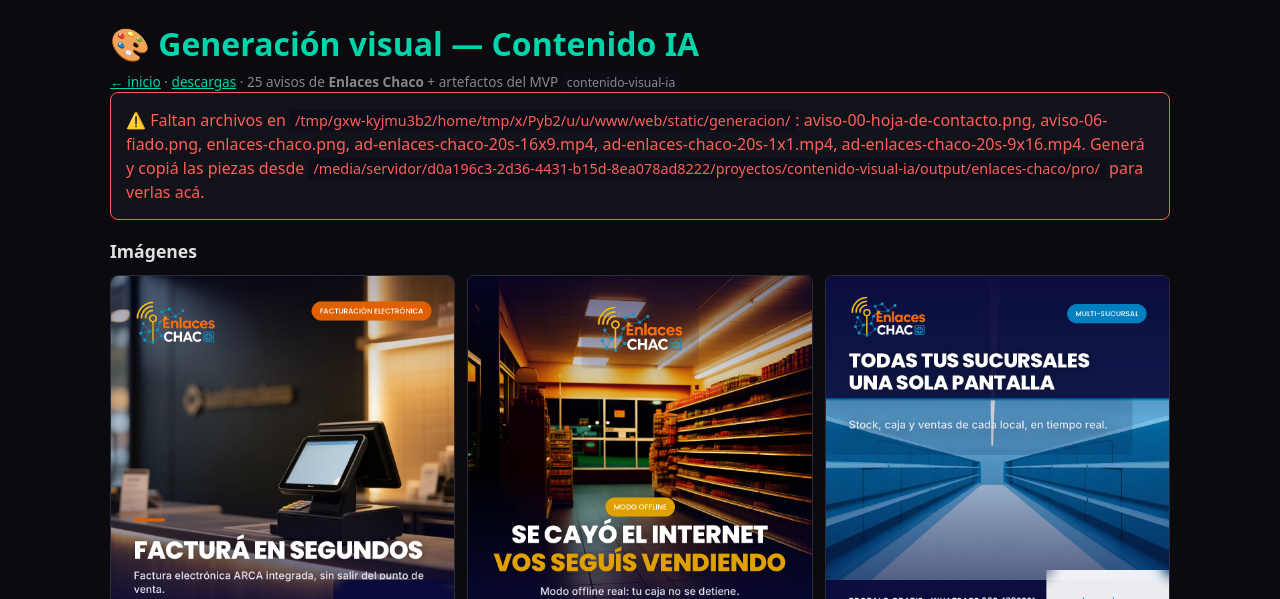
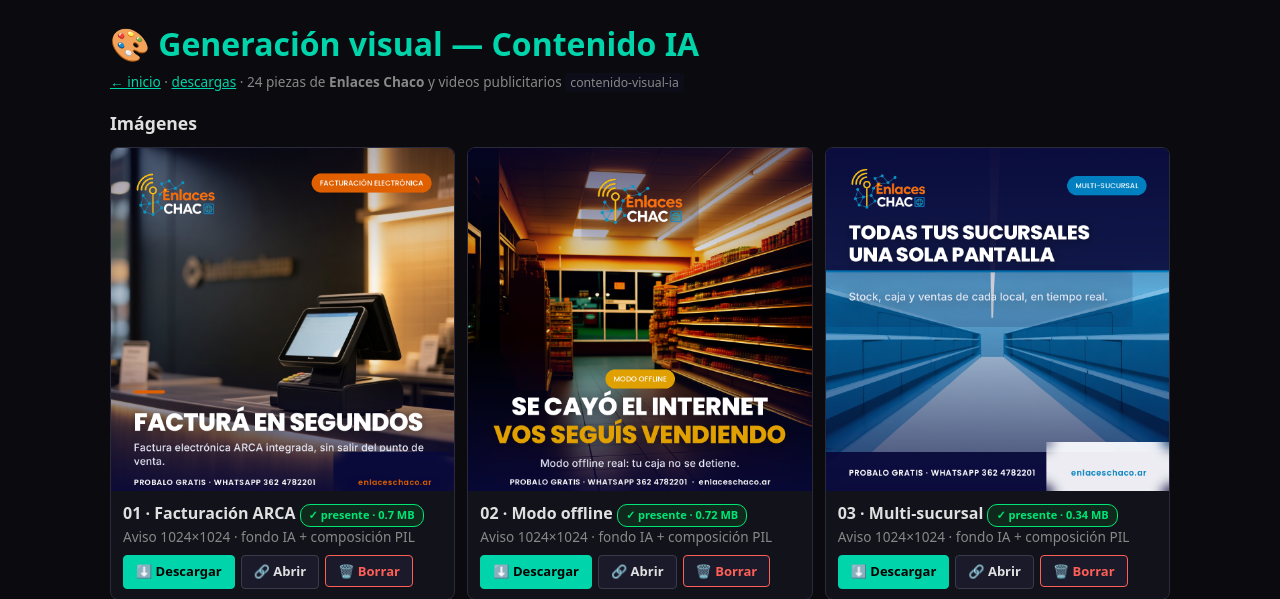
Before and after one commit to ivanfernadezm99/model-router, a Flask app: page /generacion in a window 1280 px wide. Shown: the top 599 px of the page. Run offline with Flask 3, Linux system fonts and the light colour scheme.

Commit message:
fix(web): stop the gallery from nagging about deleted files
AVISO_TITLES was used both as the label lookup table and as the list of files
the gallery expected to find. Deleting a piece through the UI therefore
produced 'Faltan archivos ...' and told the user to regenerate it, making a
working delete look broken.

The folder is the source of truth, so the required-files list is gone: an empty
gallery now shows one neutral hint, and any piece deleted through the UI simply
disappears. The header count is derived from the folder too, so it can no longer
go stale (it also said '25 avisos' and 'las 10 piezas' at the same time).

```diff
--- a/web/app.py
+++ b/web/app.py
@@ -59,7 +59,7 @@ GENERACION_SUBDIR = ("static", "generacion")
 AVISOS_SRC = ("/media/servidor/d0a196c3-2d36-4431-b15d-8ea078ad8222"
               "/proyectos/contenido-visual-ia/output/enlaces-chaco/pro")
 AVISO_TITLES = {
-    "aviso-00-hoja-de-contacto.png": "Hoja de contacto · las 10 piezas",
+    "aviso-00-hoja-de-contacto.png": "Hoja de contacto · vista de conjunto",
     "aviso-01-arca.png": "01 · Facturación ARCA",
     "aviso-02-offline.png": "02 · Modo offline",
     "aviso-03-sucursales.png": "03 · Multi-sucursal",
@@ -176,9 +176,12 @@ def generacion():
         else:
             assets.append(entry)
 
-    missing = [n for n in AVISO_TITLES if not (base / n).is_file()]
+    # La carpeta es la fuente de verdad: NO hay una lista de "archivos que deben
+    # estar". Si borrás una pieza desaparece y la página no la reclama. Solo
+    # mostramos un aviso neutro cuando la galería quedó vacía.
     return render_template("generacion.html", assets=assets, sheet=sheet,
-                           missing=missing, avisos_src=AVISOS_SRC, base_dir=str(base))
+                           empty=not names, count=len(names),
+                           avisos_src=AVISOS_SRC, base_dir=str(base))
 
 
 @app.route("/generacion/delete/<name>", methods=["POST"])
--- a/web/templates/generacion.html
+++ b/web/templates/generacion.html
@@ -40,15 +40,15 @@
   <p class="muted small">
     <a href="/" style="color:var(--accent)">← inicio</a> ·
     <a href="/downloads" style="color:var(--accent)">descargas</a> ·
-    25 avisos de <strong>Enlaces Chaco</strong> + artefactos del MVP
+    {{ count }} piezas de <strong>Enlaces Chaco</strong> y videos publicitarios
     <code>contenido-visual-ia</code>
   </p>
 
-  {% if missing %}
-  <div class="card err" style="border-color:var(--err)">
-    ⚠️ Faltan archivos en <code>{{ base_dir }}/</code>:
-    {{ missing | join(', ') }}.
-    Generá y copiá las piezas desde <code>{{ avisos_src }}/</code> para verlas acá.
+  {% if empty %}
+  <div class="card">
+    La galería está vacía. Copiá las piezas generadas a
+    <code>{{ base_dir }}/</code> (por ejemplo desde <code>{{ avisos_src }}/</code>)
+    y aparecen acá solas, sin tocar código.
   </div>
   {% endif %}
 
@@ -59,7 +59,7 @@
       <img src="{{ sheet.url }}" alt="{{ sheet.label }}" loading="lazy">
     </a>
     <p class="muted small" style="margin-top:8px;">
-      Las 10 piezas en un solo cuadro — <strong>clic en la imagen para abrirla a tamaño completo</strong>
+      Vista de conjunto en un solo cuadro — <strong>clic en la imagen para abrirla a tamaño completo</strong>
       ({{ sheet.size_mb }} MB) y hacer zoom. Abajo tenés cada pieza suelta.
     </p>
   </div>
```
